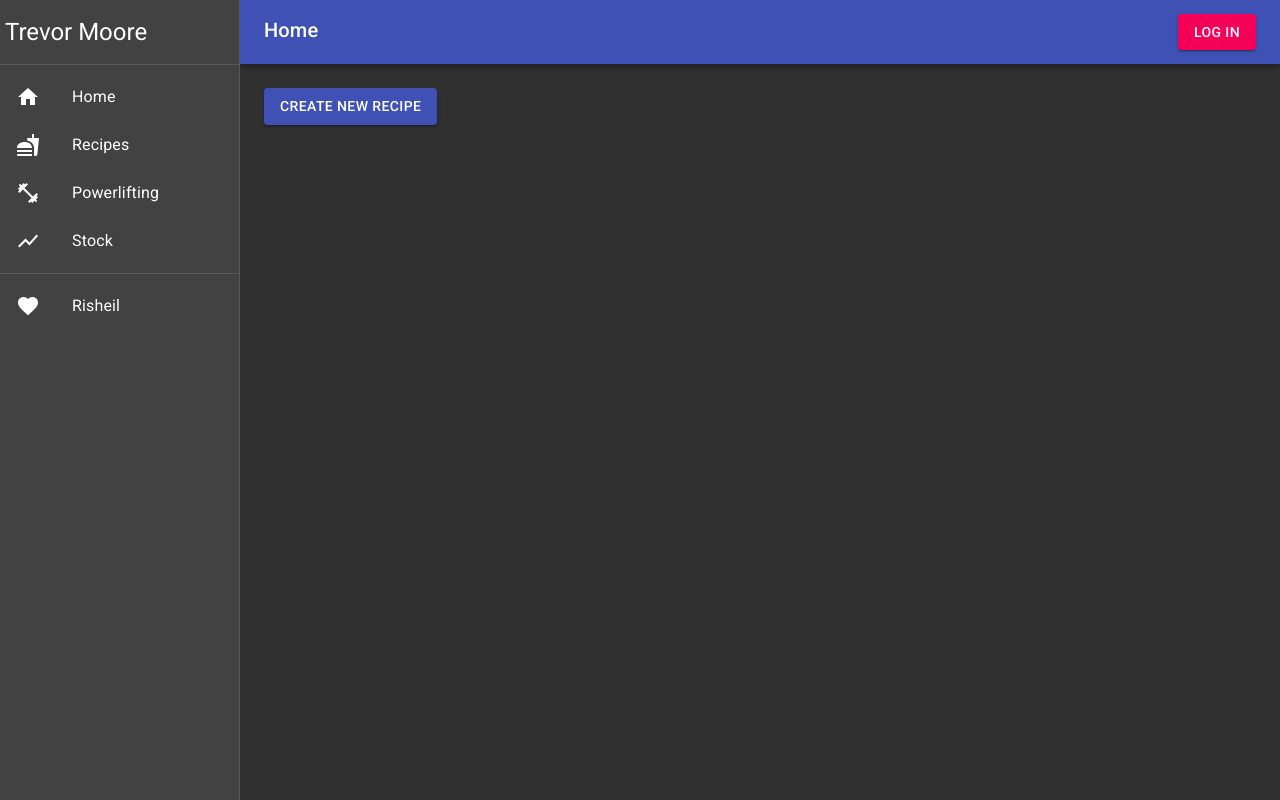
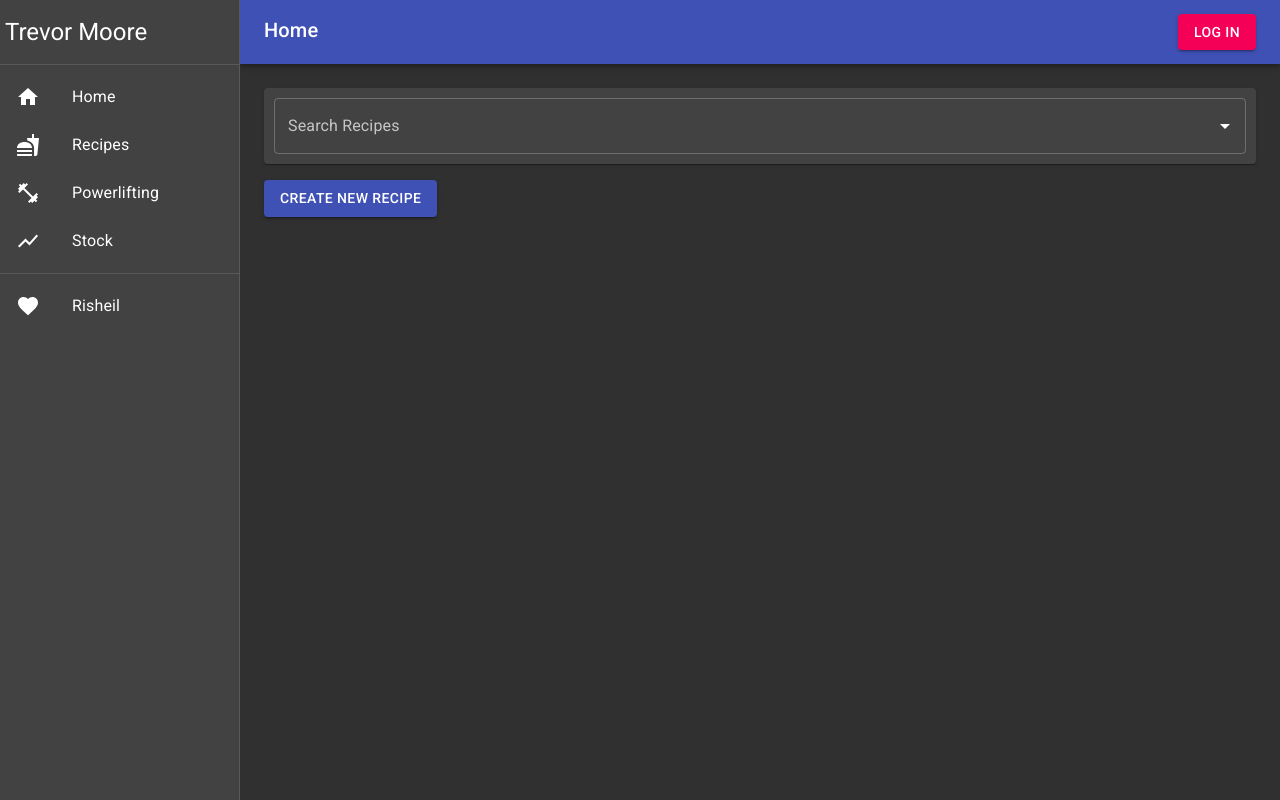
Before and after one commit to mooretrev/react-personal-website, a React (Create React App) app in the folder client/: page /recipes in a window 1280 px wide. Built offline with nearby package versions, Linux system fonts and the light colour scheme; no server answers.

Commit message:
Added search bar for recipes (#7)

```diff
--- /dev/null
+++ b/client/src/api/Recipes/GetRecipeNames.js
@@ -0,0 +1,11 @@
+import GetRecipes from './GetRecipes.js';
+
+export default async function GetRecipeNames(token) {
+  const recipes = await GetRecipes(token);
+  const items = [];
+  for (let i = 0; i < recipes.length; i += 1) {
+    items.push(recipes[i].recipe_name);
+  }
+
+  return items;
+}
--- a/client/src/containers/Recipes/RecipesHome.jsx
+++ b/client/src/containers/Recipes/RecipesHome.jsx
@@ -1,14 +1,20 @@
 import React, { useState, useEffect } from 'react';
-import { Link } from 'react-router-dom';
+import { Link, useHistory } from 'react-router-dom';
 import { Button, Grid } from '@material-ui/core';
-import { useAuth0 } from '@auth0/auth0-react';
+// import { useAuth0 } from '@auth0/auth0-react';
+import Autocomplete from '@material-ui/lab/Autocomplete';
+import Card from '@material-ui/core/Card';
+import TextField from '@material-ui/core/TextField';
 import Recipe from '../../components/Recipe/Recipe.jsx';
 import useStyles from '../../styles/Index.jsx';
 import GetRecipes from '../../api/Recipes/GetRecipes.js';
+import GetRecipeNames from '../../api/Recipes/GetRecipeNames.js';
 
 function Recipes() {
+  const history = useHistory();
   const classes = useStyles();
   const [recipes, setRecipes] = useState([]);
+  const [recipeNames, setRecipeNames] = useState([]);
   // const { getAccessTokenSilently } = useAuth0();
 
   useEffect(() => {
@@ -16,11 +22,35 @@ function Recipes() {
       // const token = await getAccessTokenSilenly();
       const token = undefined;
       const _recipes = await GetRecipes(token);
+      const recipeNamesCopy = await GetRecipeNames(token);
       setRecipes(_recipes);
+      setRecipeNames(recipeNamesCopy);
     };
 
     fetchData();
   }, []);
+
+  const handleRecipeSearch = (event, newRecipe) => {
+    for (let i = 0; i < recipes.length; i += 1) {
+      if (recipes[i].recipe_name === newRecipe) {
+        history.push(`/recipes/${recipes[i]._id}`);
+      }
+    }
+  };
+
+  const renderSearchBar = () => (
+    <Grid item xs={12}>
+      <Card>
+        <Autocomplete
+          className={classes.searchBar}
+          options={recipeNames}
+          onInputChange={handleRecipeSearch}
+          /* eslint-disable-next-line react/jsx-props-no-spreading */
+          renderInput={(params) => <TextField {...params} label="Search Recipes" variant="outlined" />}
+        />
+      </Card>
+    </Grid>
+  );
 
   const displayCreateRecipe = () => {
     const createRecipeButton = (
@@ -53,6 +83,7 @@ function Recipes() {
   return (
     <div>
       <Grid container spacing={2}>
+        {renderSearchBar()}
         {displayCreateRecipe()}
         {renderRecipes()}
       </Grid>
--- a/client/src/styles/Index.jsx
+++ b/client/src/styles/Index.jsx
@@ -59,6 +59,9 @@ const useStyles = makeStyles((theme) => ({
     color: theme.palette.text.primary,
     textDecoration: 'none',
   },
+  searchBar: {
+    margin: '10px',
+  },
 }));
 
 export default useStyles;
```
Also changed, not shown: client/package.json (+9 -8 lines), 1 other file (tests, documents, lock files or other folders).
